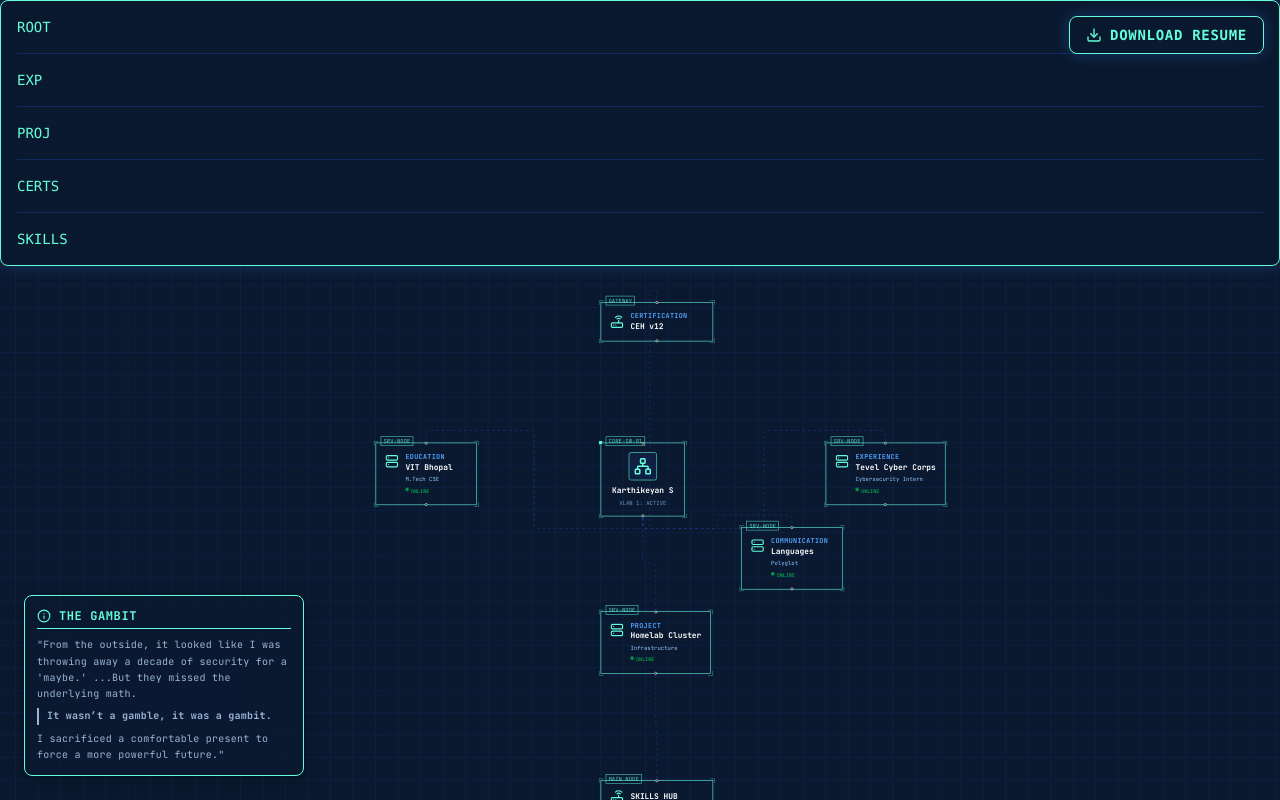
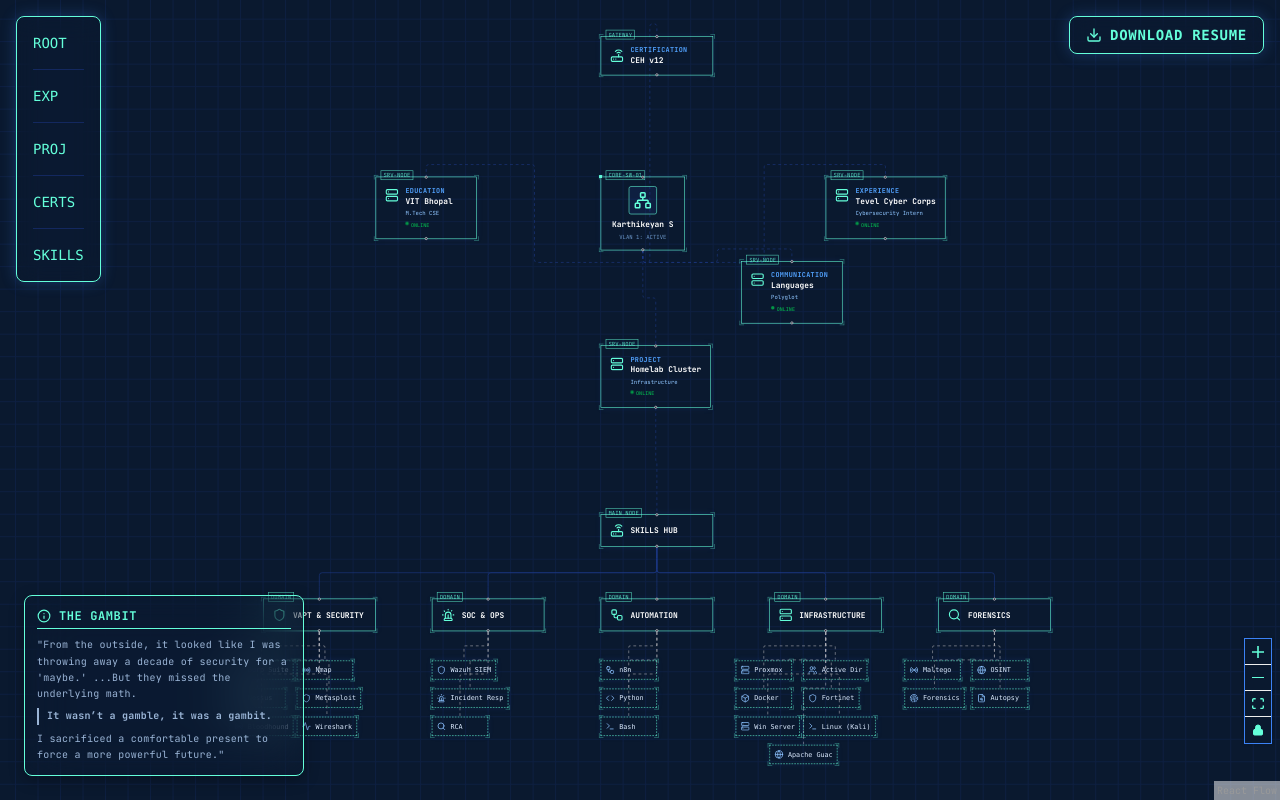
Before and after one commit to sherlockk-sec/portfolio-site, a React (Vite) app: page / in a window 1280 px wide. Shown: the top 800 px of the page. Built offline with nearby package versions, Linux system fonts and the light colour scheme.

Commit message:
Fix: Desktop Nav Layout and Zoom Levels

```diff
--- a/src/components/BlueprintCanvas.tsx
+++ b/src/components/BlueprintCanvas.tsx
@@ -431,7 +431,7 @@ const BlueprintCanvas: React.FC = () => {
                 nodeTypes={nodeTypes}
                 edgeTypes={edgeTypes}
                 fitView
-                fitViewOptions={{ padding: window.innerWidth < 768 ? 0.2 : 0.4 }}
+                fitViewOptions={{ padding: window.innerWidth < 768 ? 0.1 : 0.2 }}
                 className="blueprint-cursor"
                 defaultEdgeOptions={{ type: 'data' }}
                 connectionLineStyle={{ stroke: '#64ffda' }}
--- a/src/components/ui/NavigationOverlay.tsx
+++ b/src/components/ui/NavigationOverlay.tsx
@@ -10,7 +10,7 @@ const NavigationOverlay: React.FC<NavigationOverlayProps> = ({ onNavigate }) =>
         <>
             {/* Navigation Bar - Responsive */}
             {/* Mobile: Horizontal Bottom Bar. Desktop: Vertical Left Sidebar */}
-            <div className="fixed bottom-4 left-4 right-4 md:static md:absolute md:top-4 md:left-4 md:right-auto md:w-auto z-50 flex md:flex-col items-center md:items-start gap-4 bg-blueprint-bg/90 backdrop-blur-md border border-blueprint-border p-3 md:p-4 rounded-xl md:rounded-lg shadow-[0_0_15px_rgba(59,130,246,0.3)] overflow-x-auto whitespace-nowrap scrollbar-hide justify-between md:justify-start">
+            <div className="fixed bottom-4 left-4 right-4 md:absolute md:top-4 md:left-4 md:right-auto md:bottom-auto md:w-auto z-50 flex md:flex-col items-center md:items-start gap-4 bg-blueprint-bg/90 backdrop-blur-md border border-blueprint-border p-3 md:p-4 rounded-xl md:rounded-lg shadow-[0_0_15px_rgba(59,130,246,0.3)] overflow-x-auto whitespace-nowrap scrollbar-hide justify-between md:justify-start">
                 <button onClick={() => onNavigate('home')} className="text-xs md:text-sm font-mono text-blueprint-text hover:text-white transition-colors md:w-full text-left">ROOT</button>
                 <span className="text-blue-800 h-4 w-[1px] md:w-full md:h-[1px] bg-blue-900/50"></span>
                 <button onClick={() => onNavigate('experience')} className="text-xs md:text-sm font-mono text-blueprint-text hover:text-white transition-colors md:w-full text-left">EXP</button>
```
